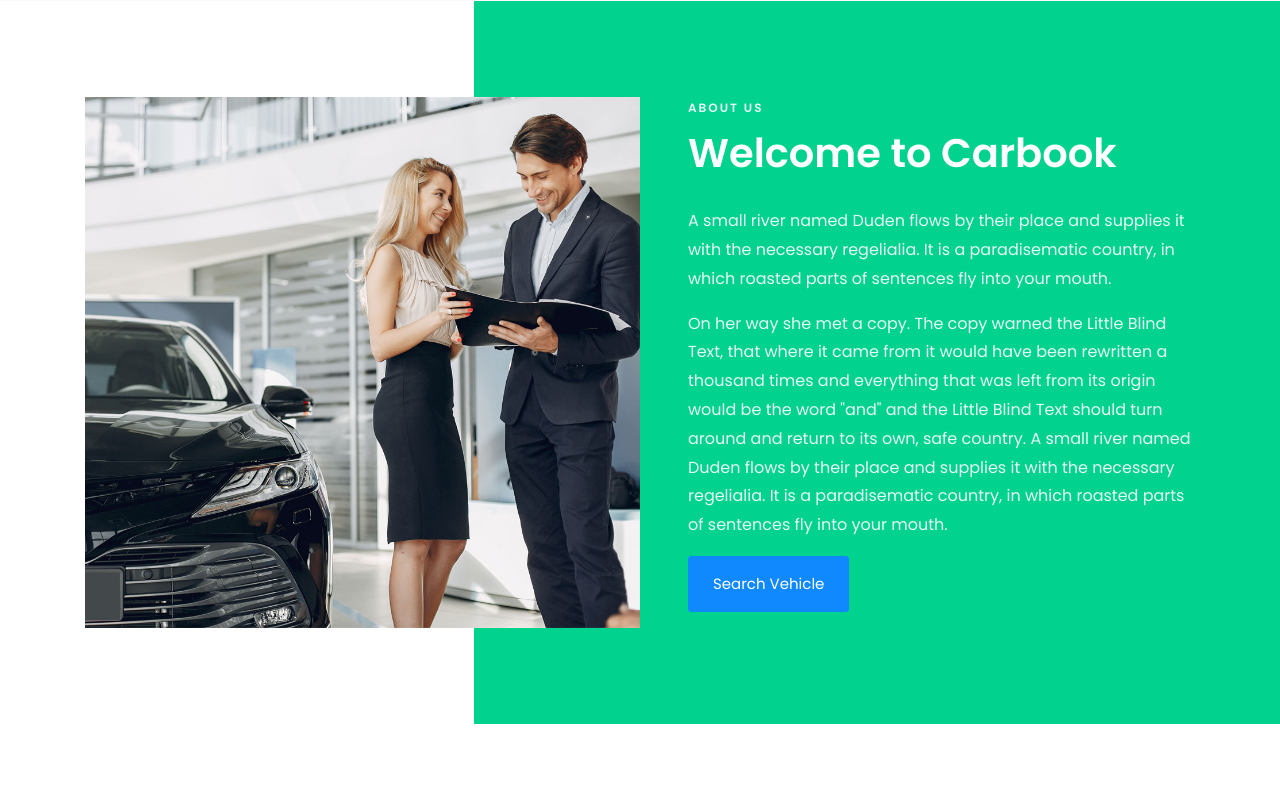
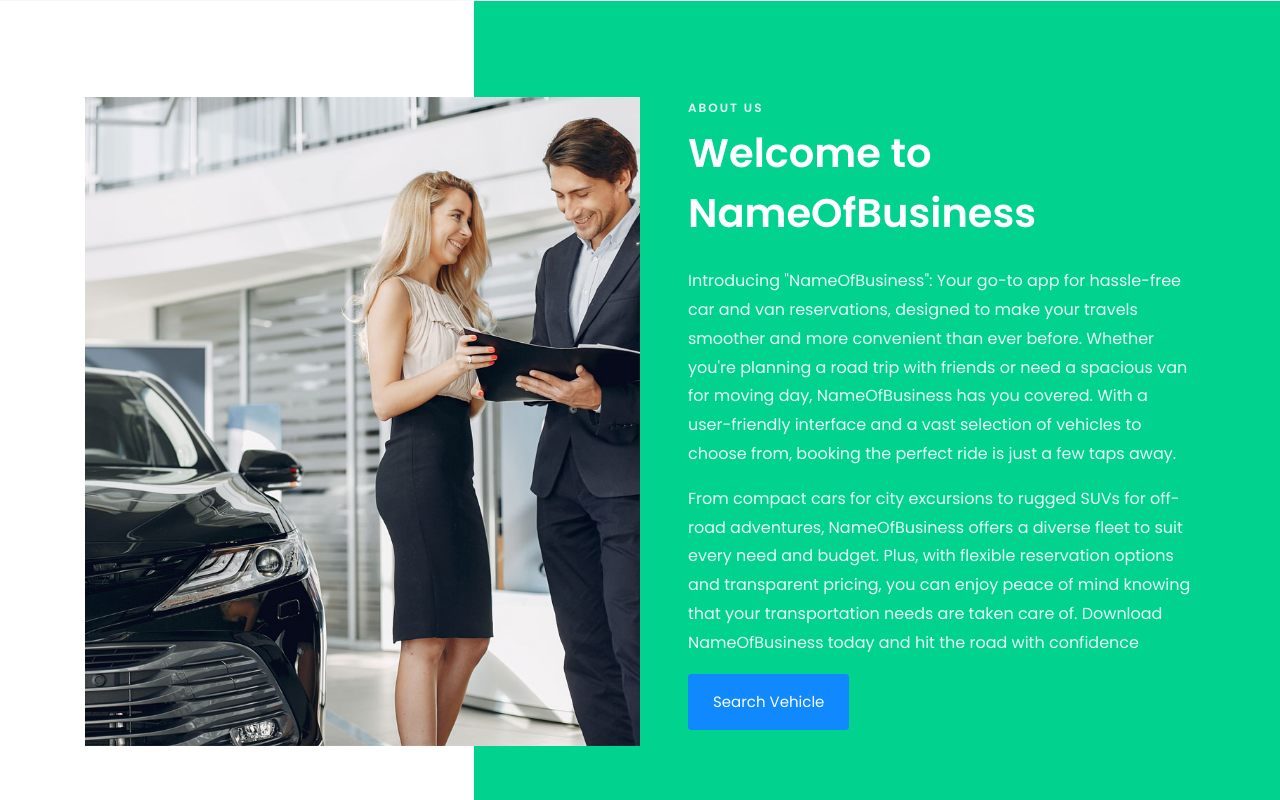
Before and after one commit to Johnsan0327/NameOfBusiness, a plain HTML site: page NameOfBusiness/index.html in a window 1280 px wide. Shown: the part 1920-2720 px from the top of the page. Drawn offline with Linux system fonts and the light colour scheme; some packages are replaced by stand-ins of ours; no server answers; files whose address does not match are found by name.

Commit message:
Adding intro to the business

```diff
--- a/NameOfBusiness/index.html
+++ b/NameOfBusiness/index.html
@@ -232,10 +232,12 @@
 					<div class="col-md-6 wrap-about ftco-animate">
 	          <div class="heading-section heading-section-white pl-md-5">
 	          	<span class="subheading">About us</span>
-	            <h2 class="mb-4">Welcome to Carbook</h2>
+	            <h2 class="mb-4">Welcome to NameOfBusiness</h2>
 
-	            <p>A small river named Duden flows by their place and supplies it with the necessary regelialia. It is a paradisematic country, in which roasted parts of sentences fly into your mouth.</p>
-	            <p>On her way she met a copy. The copy warned the Little Blind Text, that where it came from it would have been rewritten a thousand times and everything that was left from its origin would be the word "and" and the Little Blind Text should turn around and return to its own, safe country. A small river named Duden flows by their place and supplies it with the necessary regelialia. It is a paradisematic country, in which roasted parts of sentences fly into your mouth.</p>
+	            <p>Introducing "NameOfBusiness": Your go-to app for hassle-free car and van reservations, designed to make your travels smoother and more convenient than ever before.
+                Whether you're planning a road trip with friends or need a spacious van for moving day, NameOfBusiness has you covered. With a user-friendly interface and a vast selection of vehicles to choose from, booking the perfect ride is just a few taps away.</p>
+	            <p>From compact cars for city excursions to rugged SUVs for off-road adventures, NameOfBusiness offers a diverse fleet to suit every need and budget. Plus, with flexible reservation options and transparent pricing,
+                you can enjoy peace of mind knowing that your transportation needs are taken care of. Download NameOfBusiness today and hit the road with confidence</p>
 	            <p><a href="#" class="btn btn-primary py-3 px-4">Search Vehicle</a></p>
 	          </div>
 					</div>
@@ -292,6 +294,7 @@
           <div class="col-md-7 text-center heading-section ftco-animate">
           	<span class="subheading">Testimonial</span>
             <h2 class="mb-3">Our Crew</h2>
+            <h3></h3>
           </div>
         </div>
         <div class="row ftco-animate">
```
